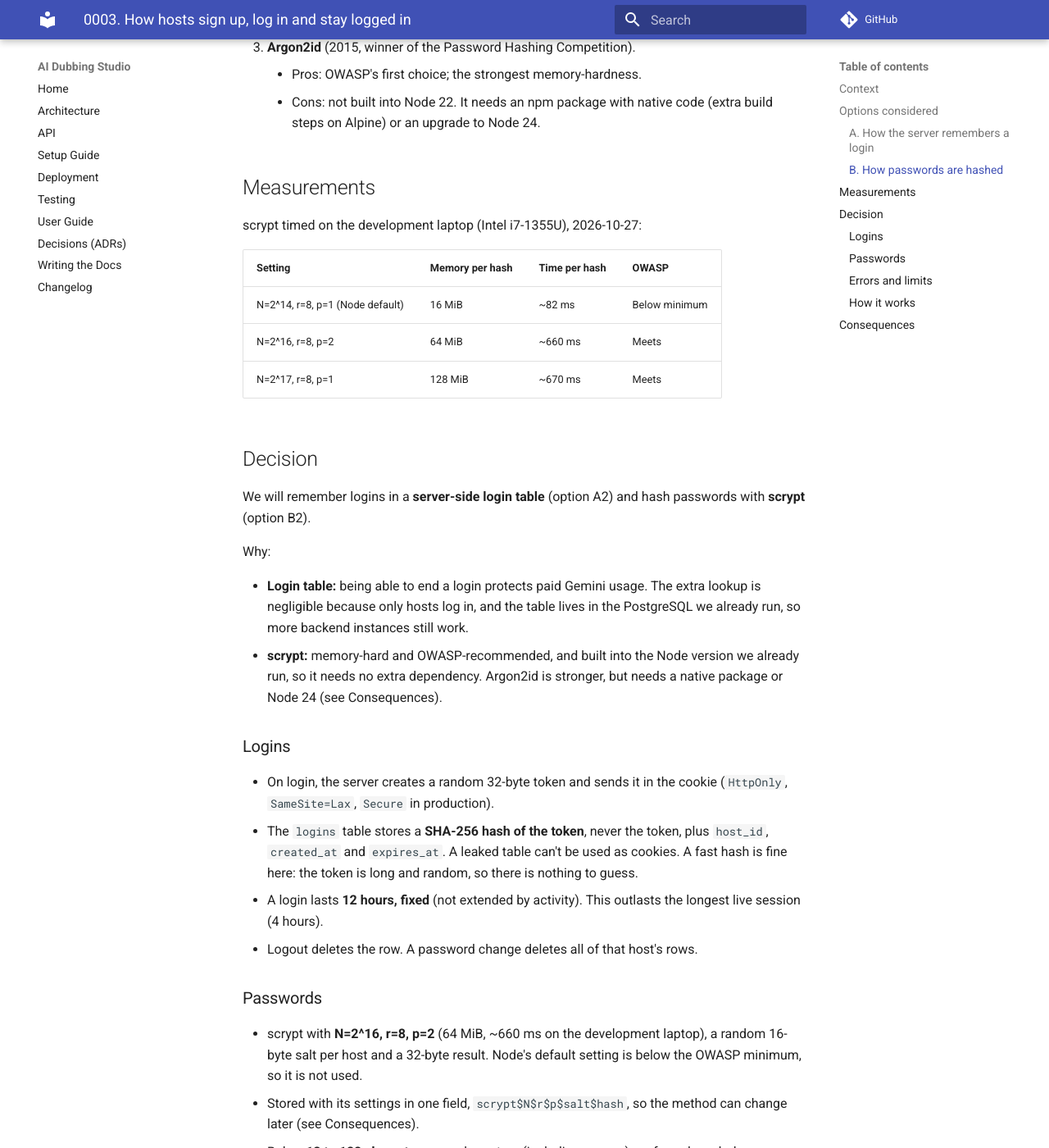
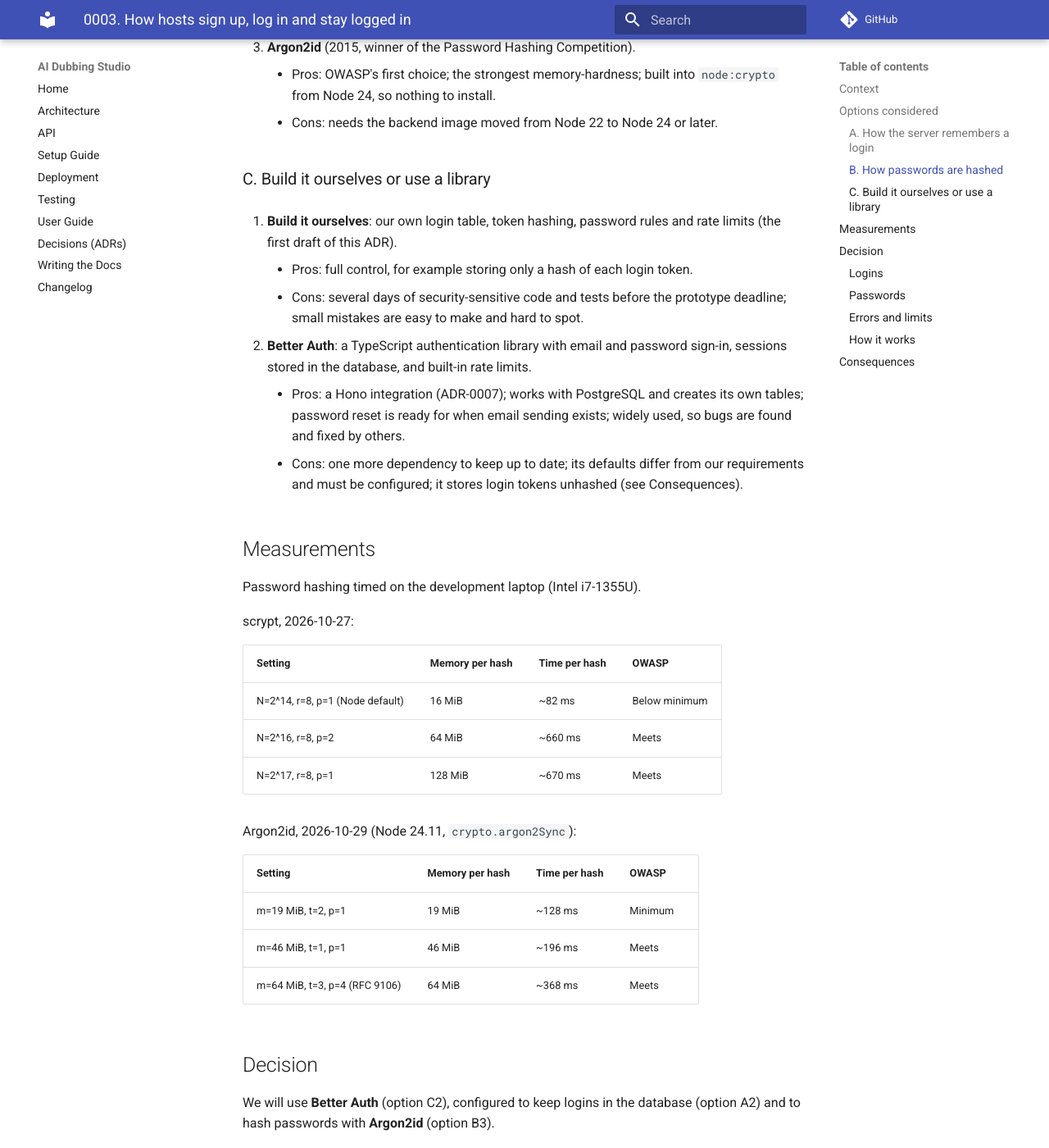
Before and after one commit to WH1TE-SHAD0W/ai-dubbing-studio, an MkDocs documentation site: the page built from docs/adr/0003-host-authentication.md, in a window 1280 px wide and 1400 px high, scrolled down 1620 px. Shown: the whole window at 82% size. Built offline with MkDocs 1.6.1 and Material for MkDocs 9.7.7, drawn with Linux system fonts in a browser that asks for light colours; comment, search, counter and statistics services are not loaded; some of the changed text lies outside the part shown.

Commit message:
docs: switch ADR-0003 to Better Auth with Argon2id (YGP-12)
Follows the review on #3: use Better Auth instead of a hand-built
login table, and Argon2id (built into Node 24) instead of scrypt.

Co-Authored-By: Claude Opus 5.5 <noreply@anthropic.com>

````diff
--- a/docs/adr/0003-host-authentication.md
+++ b/docs/adr/0003-host-authentication.md
@@ -1,15 +1,15 @@
 # 0003. How hosts sign up, log in and stay logged in
 
 - **Status:** Proposed
-- **Date:** 2026-10-27
-- **Deciders:** Jamie
+- **Date:** 2026-10-29
+- **Deciders:** Jamie, Marek
 - **Ticket:** YGP-12
 
 ## Context
 
 Today there is one host account, hard-coded in environment variables. Logging in
 gives the browser a signed cookie that holds only an expiry time (12 hours); the
-server stores nothing. ADR-0002 adds a `hosts` table so anyone can sign up.
+server stores nothing. ADR-0002 adds a database so anyone can sign up.
 
 A host login matters because hosts start **paid Gemini streams** (one per target
 language). A stolen or guessed login can spend real money.
@@ -21,7 +21,8 @@ Constraints:
 - A live session can last up to 4 hours (`MAX_SESSION_MINUTES`), so a login must
   outlast it.
 - Data lives in the PostgreSQL database from ADR-0002.
-- The backend runs Node 22 (`node:22-alpine`).
+- The backend moves from Fastify to Hono (ADR-0007). It runs Node 22 today
+  (`node:22-alpine`).
 - No email sending in the prototype, so no email verification or password reset.
 
 ## Options considered
@@ -36,7 +37,7 @@ Constraints:
       doesn't end other logins.
 
 2. **Server-side login table**: the cookie holds a long random token, and a
-   `logins` table records which host it belongs to and when it expires.
+   table records which host it belongs to and when it expires.
     - Pros: logout ends the login everywhere; "log out all devices" and "end all
       logins on password change" are one `DELETE`.
     - Cons: one more table and expired rows to clean up; one database lookup per
@@ -53,18 +54,37 @@ expensive to crack by guessing.
       ignores everything after 72 bytes of a password; needs an npm package.
 
 2. **scrypt** (2009).
-    - Pros: memory-hard; on OWASP's recommended list; **built into Node 22**
-      (`node:crypto`), so nothing to install.
+    - Pros: memory-hard; on OWASP's recommended list; built into Node 22
+      (`node:crypto`).
     - Cons: settings are less obvious, and Node's defaults are too weak (measured below).
 
 3. **Argon2id** (2015, winner of the Password Hashing Competition).
-    - Pros: OWASP's first choice; the strongest memory-hardness.
-    - Cons: not built into Node 22. It needs an npm package with native code
-      (extra build steps on Alpine) or an upgrade to Node 24.
+    - Pros: OWASP's first choice; the strongest memory-hardness; built into
+      `node:crypto` from Node 24, so nothing to install.
+    - Cons: needs the backend image moved from Node 22 to Node 24 or later.
+
+### C. Build it ourselves or use a library
+
+1. **Build it ourselves**: our own login table, token hashing, password rules and
+   rate limits (the first draft of this ADR).
+    - Pros: full control, for example storing only a hash of each login token.
+    - Cons: several days of security-sensitive code and tests before the
+      prototype deadline; small mistakes are easy to make and hard to spot.
+
+2. **Better Auth**: a TypeScript authentication library with email and password
+   sign-in, sessions stored in the database, and built-in rate limits.
+    - Pros: a Hono integration (ADR-0007); works with PostgreSQL and creates its
+      own tables; password reset is ready for when email sending exists; widely
+      used, so bugs are found and fixed by others.
+    - Cons: one more dependency to keep up to date; its defaults differ from our
+      requirements and must be configured; it stores login tokens unhashed (see
+      Consequences).
 
 ## Measurements
 
-scrypt timed on the development laptop (Intel i7-1355U), 2026-10-27:
+Password hashing timed on the development laptop (Intel i7-1355U).
+
+scrypt, 2026-10-27:
 
 | Setting | Memory per hash | Time per hash | OWASP |
 |---|---|---|---|
@@ -72,38 +92,47 @@ scrypt timed on the development laptop (Intel i7-1355U), 2026-10-27:
 | N=2^16, r=8, p=2 | 64 MiB | ~660 ms | Meets |
 | N=2^17, r=8, p=1 | 128 MiB | ~670 ms | Meets |
 
+Argon2id, 2026-10-29 (Node 24.11, `crypto.argon2Sync`):
+
+| Setting | Memory per hash | Time per hash | OWASP |
+|---|---|---|---|
+| m=19 MiB, t=2, p=1 | 19 MiB | ~128 ms | Minimum |
+| m=46 MiB, t=1, p=1 | 46 MiB | ~196 ms | Meets |
+| m=64 MiB, t=3, p=4 (RFC 9106) | 64 MiB | ~368 ms | Meets |
+
 ## Decision
 
-We will remember logins in a **server-side login table** (option A2) and hash
-passwords with **scrypt** (option B2).
+We will use **Better Auth** (option C2), configured to keep logins in the
+database (option A2) and to hash passwords with **Argon2id** (option B3).
 
 Why:
 
+- **Better Auth:** it gives us a tested login system that fits Hono and
+  PostgreSQL, so the prototype time goes into the dubbing itself. Our own
+  requirements below become its configuration.
 - **Login table:** being able to end a login protects paid Gemini usage. The extra
   lookup is negligible because only hosts log in, and the table lives in the
   PostgreSQL we already run, so more backend instances still work.
-- **scrypt:** memory-hard and OWASP-recommended, and built into the Node version we
-  already run, so it needs no extra dependency. Argon2id is stronger, but needs a
-  native package or Node 24 (see Consequences).
+- **Argon2id:** stronger than scrypt and, at the setting we chose, also faster
+  (~368 ms against ~660 ms). It only needs the Node upgrade, which the Hono
+  rewrite is a good moment for.
 
 ### Logins
 
-- On login, the server creates a random 32-byte token and sends it in the cookie
+- Better Auth's `session` table holds each login; the cookie holds its token
   (`HttpOnly`, `SameSite=Lax`, `Secure` in production).
-- The `logins` table stores a **SHA-256 hash of the token**, never the token, plus
-  `host_id`, `created_at` and `expires_at`. A leaked table can't be used as cookies.
-  A fast hash is fine here: the token is long and random, so there is nothing to guess.
-- A login lasts **12 hours, fixed** (not extended by activity). This outlasts the
+- A login lasts **12 hours, fixed** (`session.expiresIn`, with
+  `disableSessionRefresh` so activity doesn't extend it). This outlasts the
   longest live session (4 hours).
-- Logout deletes the row. A password change deletes all of that host's rows.
+- Logout ends that login. A password change ends all of that host's logins.
 
 ### Passwords
 
-- scrypt with **N=2^16, r=8, p=2** (64 MiB, ~660 ms on the development laptop), a
-  random 16-byte salt per host and a 32-byte result. Node's default setting is
-  below the OWASP minimum, so it is not used.
-- Stored with its settings in one field, `scrypt$N$r$p$salt$hash`, so the method
-  can change later (see Consequences).
+- Argon2id with **m=64 MiB, t=3, p=4** (~368 ms on the development laptop), a
+  random 16-byte salt per host and a 32-byte result, plugged in through Better
+  Auth's `password.hash` and `password.verify` options.
+- Stored with its settings in one field, `argon2id$m$t$p$salt$hash`, so the
+  setting can change later and old hashes can be upgraded at next login.
 - Rules: **12 to 128 characters**, any characters (including spaces), no forced
   symbols or numbers, no forced expiry, and a short list of very common passwords
   is refused. 12 follows OWASP ASVS v4; 15 (NIST, single-factor) was judged too
@@ -112,13 +141,13 @@ Why:
 
 ### Errors and limits
 
-- Login failures always say **"Email or password is incorrect."** When the email
-  doesn't exist, the server still hashes a dummy value, so both cases take the same
-  time and the delay reveals nothing.
+- Login failures always say **"Email or password is incorrect."**, whether the
+  email exists or not.
 - Sign-up with an existing email says it is already registered. Hiding this needs
   email verification, which is out of scope; the rate limit stops mass checking.
-- Rate limits (as settings, so they can be tuned):
-    - login: 5 per minute per IP (as today), and 10 per 15 minutes per email;
+- Rate limits use Better Auth's `customRules`, stored in the database so they
+  are shared between backend instances:
+    - login: 5 per minute per IP (as today);
     - sign-up: 10 per hour per IP (allows a small group on one shared network).
 
 ### How it works
@@ -126,20 +155,20 @@ Why:
 ```mermaid
 sequenceDiagram
   participant H as Host browser
-  participant B as Backend
+  participant B as Backend (Hono + Better Auth)
   participant D as PostgreSQL
   H->>B: sign up (email, password)
-  B->>B: check rules, scrypt(password, new salt)
-  B->>D: insert host (email, scrypt$...)
+  B->>B: check rules, argon2id(password, new salt)
+  B->>D: insert user, and account (argon2id$...)
   H->>B: log in (email, password)
-  B->>D: find host by email
-  B->>B: scrypt the typed password and compare<br/>(dummy hash if no such host)
-  B->>D: insert login (sha256(token), host_id, expires_at)
+  B->>D: find user and account by email
+  B->>B: argon2id the typed password and compare
+  B->>D: insert session (token, user_id, expires_at)
   B-->>H: cookie with token
   H->>B: later request + cookie
-  B->>D: find login by sha256(token), not expired
+  B->>D: find session by token, not expired
   H->>B: log out
-  B->>D: delete login
+  B->>D: delete session
 ```
 
 ## Consequences
@@ -148,24 +177,33 @@ Good:
 
 - A login can be ended at any time: logout, "log out all devices" and a password
   change all take effect immediately, which protects paid Gemini usage.
-- A leaked `logins` table can't be used to log in (only token hashes are stored),
-  and a leaked `hosts` table is slow and memory-hungry to crack.
-- No new dependencies: scrypt and SHA-256 are both in `node:crypto`.
+- A leaked database is slow and memory-hungry to crack for passwords.
+- Much less security code of our own to write and test.
+- Rate limits are shared between backend instances, because they live in the
+  database.
 
 Bad / trade-offs:
 
+- **Login tokens are stored unhashed.** Better Auth saves and looks up the session
+  token as it is, so someone with a copy of the `session` table could use its
+  tokens to log in. The 12-hour limit caps how long a stolen token works, and
+  anyone with a copy of the database already has more serious access. Accepted
+  for the prototype.
 - One extra database lookup per logged-in request (small, as only hosts log in).
-- Each login or sign-up costs about 660 ms of CPU and 64 MiB of memory. The rate
+- Each login or sign-up costs about 370 ms of CPU and 64 MiB of memory. The rate
   limits keep this from being used to overload the server.
-- The rate limits are kept in memory, so they reset on restart and aren't shared
-  between backend instances. Fine for one instance; a shared store (e.g. the
-  database) is needed before running more.
+- The earlier per-email login limit (10 per 15 minutes) is dropped: Better Auth
+  limits per IP and path.
 - No email verification or password reset, so a forgotten password needs manual help.
 
 Follow-up work:
 
-- Add the `logins` table to the database schema (YGP-11).
-- Delete expired `logins` rows in the daily clean-up job from ADR-0002.
-- Revisit Argon2id when the backend moves to Node 24; the stored
-  `scrypt$...` format lets old hashes be upgraded at next login.
-- Make the rate limits settings rather than fixed values.
+- Move the backend image to Node 24 or later (Marek suggested Node 26) as part of
+  the Hono rewrite.
+- Replace `hosts` and `logins` in the database schema with Better Auth's tables
+  (ADR-0002, YGP-11).
+- Check whether Better Auth deletes expired sessions; if not, add them to the
+  daily clean-up job from ADR-0002.
+- Check that a failed login takes the same time whether the email exists or not;
+  if not, hash a dummy value for unknown emails.
+- Turn on password reset once the project can send email.
````
